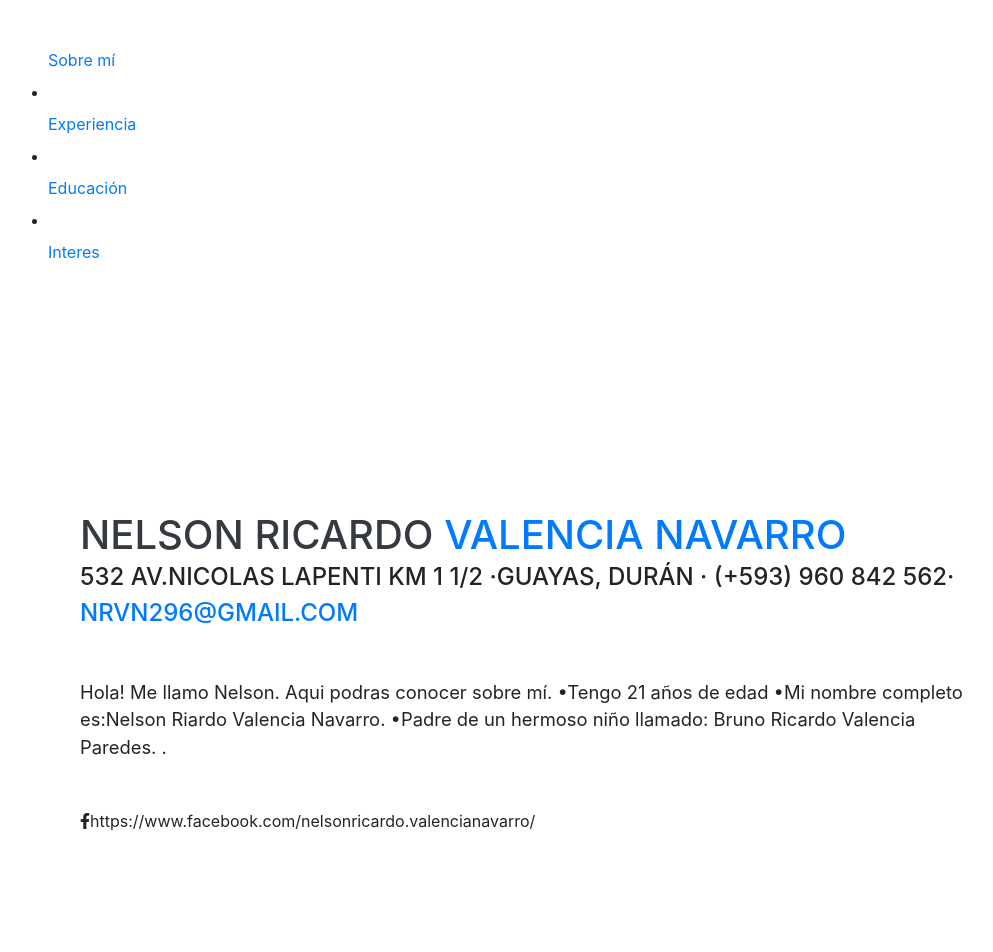
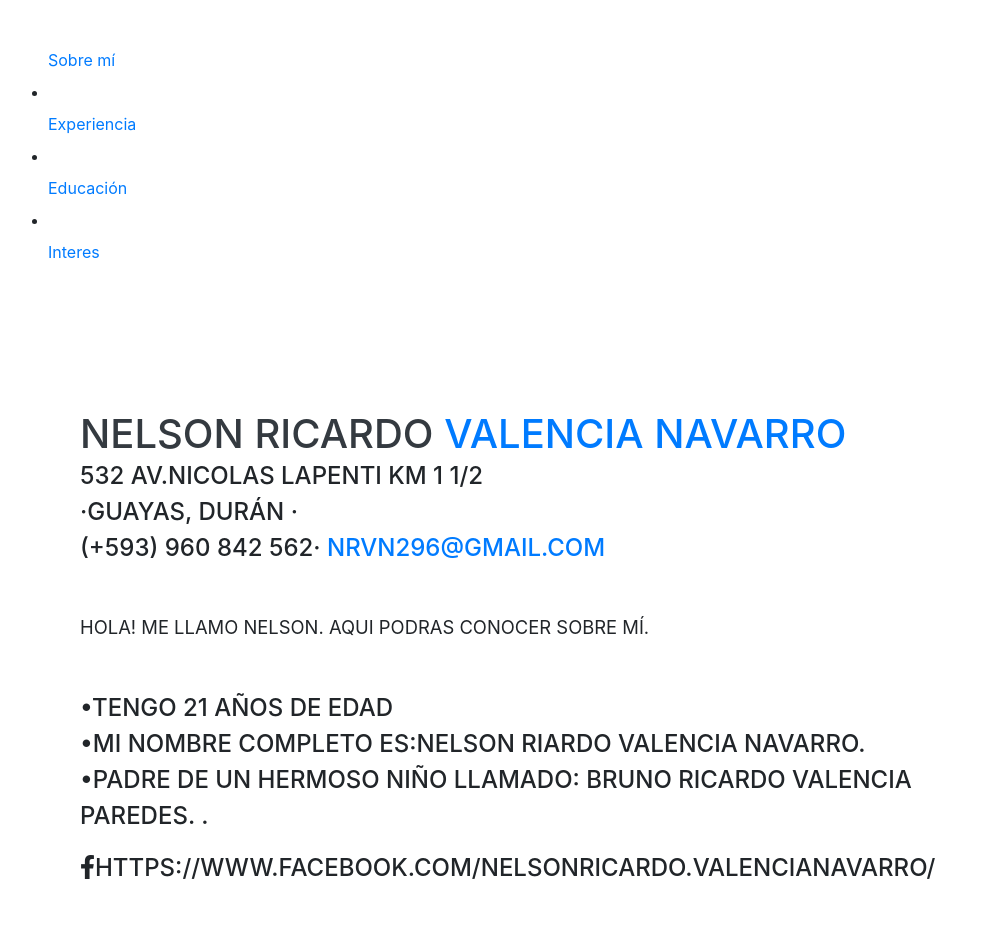
Before and after one commit to nelsonvalencian/P-gina-web-personal, a website with bundled scripts: page index.html in a window 1280 px wide. Shown: the top 952 px of the page, without its empty margins (240-1233 px from the left). Built offline with nearby package versions, Linux system fonts and the light colour scheme; a web font is replaced by a local one.

Commit message:
Update index.html

```diff
--- a/index.html
+++ b/index.html
@@ -49,16 +49,18 @@
         <h1 class="mb-0">Nelson Ricardo
           <span class="text-primary">Valencia Navarro</span>
         </h1>
-        <div class="subheading mb-5">532 Av.Nicolas Lapenti km 1 1/2 ·Guayas, Durán · (+593) 960 842 562·
+        <div class="subheading mb-5">532 Av.Nicolas Lapenti km 1 1/2
+         <div class="subheading mb-5"> ·Guayas, Durán ·
+         <div class="subheading mb-5"> (+593) 960 842 562·
           <a href="mailto:nrvn296@gmail.com">nrvn296@gmail.com</a>
         </div>
         <p class="lead mb-5">Hola! Me llamo Nelson. Aqui podras conocer sobre mí.
            </a>
-          •Tengo 21 años de edad
+         <div class="subheading mb-5"> •Tengo 21 años de edad
        </a>
-          •Mi nombre completo es:Nelson Riardo Valencia Navarro.
+        <div class="subheading mb-5">  •Mi nombre completo es:Nelson Riardo Valencia Navarro.
      </a>
-          •Padre de un hermoso niño llamado: Bruno Ricardo Valencia Paredes.
+        <div class="subheading mb-5">  •Padre de un hermoso niño llamado: Bruno Ricardo Valencia Paredes.
 
           .</p>
             <i class="fab fa-facebook-f"></i>https://www.facebook.com/nelsonricardo.valencianavarro/
```
